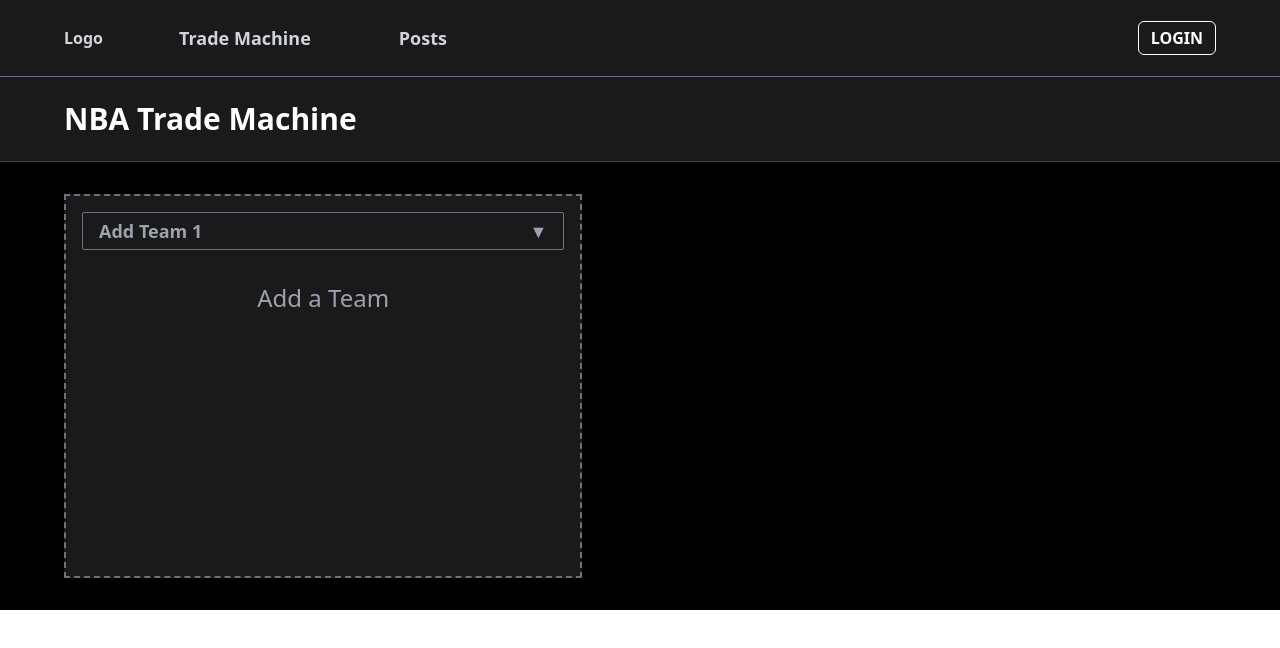
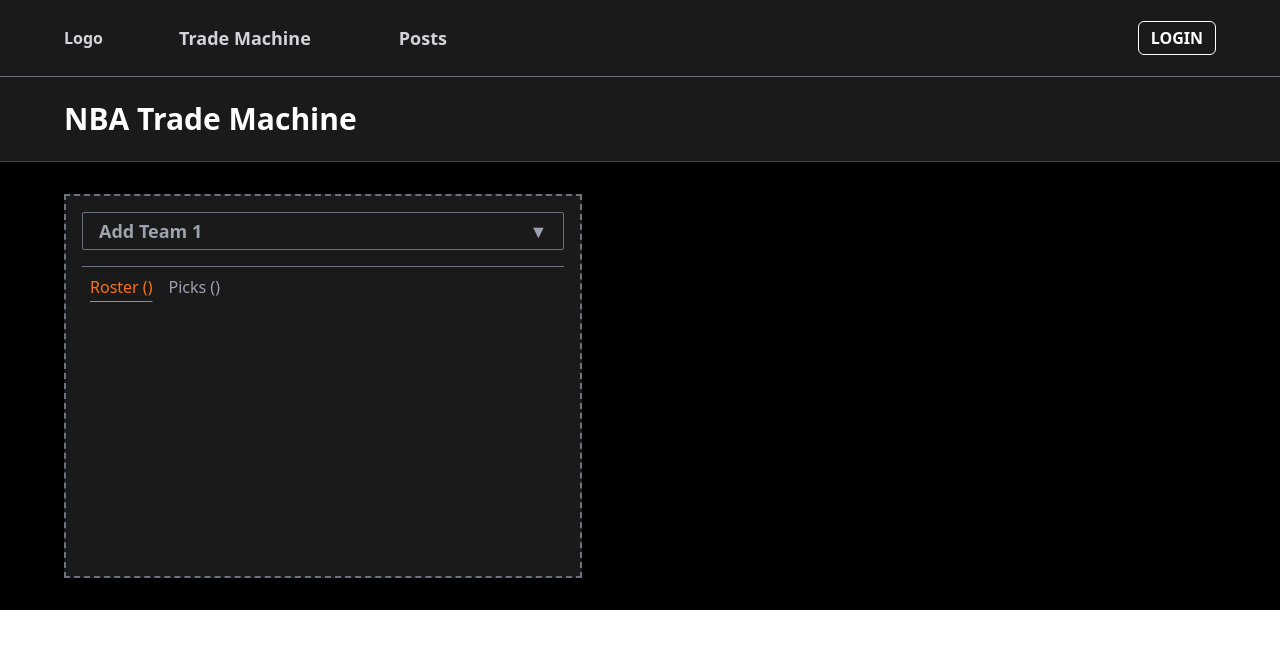
Before and after one commit to Divo123-tech/NBATradeMachine, a React (Vite) app in the folder client/: page / in a window 1280 px wide. Shown: the top 648 px of the page. Built offline with nearby package versions, Linux system fonts and the light colour scheme.

Commit message:
changed csv data for consistency in  Brooklyn nets abbreviations

```diff
--- a/client/src/components/DraftPickTrade/DraftPickTrade.tsx
+++ b/client/src/components/DraftPickTrade/DraftPickTrade.tsx
@@ -11,7 +11,7 @@
   return (
     <div
       key={i}
-      className="text-white flex items-center justify-between border-b border-gray-500 hover:bg-opacity-20 hover:cursor-pointer hover:bg-gray-500"
+      className="text-white flex items-center justify-between border-t border-gray-500 hover:bg-opacity-20 hover:cursor-pointer hover:bg-gray-500"
     >
       <div className="max-w-[80%] flex-grow">
         <p className="text-md">
@@ -30,7 +30,7 @@
         <div className="border-r h-full px-1 py-2">
           <img src={teams[draftPick.team].logo} className="w-10 h-10" />
         </div>
-        <div className="pl-2 flex items-center justify-center">
+        <div className="px-2 flex items-center justify-center">
           <IoMdInformationCircleOutline size={24} />
         </div>
       </div>
--- a/client/src/components/PlayerTrade/PlayerTrade.tsx
+++ b/client/src/components/PlayerTrade/PlayerTrade.tsx
@@ -7,7 +7,7 @@
 
 const PlayerTrade = ({ player }: Props) => {
   return (
-    <div className="hover:bg-opacity-20 hover:cursor-pointer hover:bg-gray-500">
+    <div className="hover:bg-opacity-20 hover:cursor-pointer hover:bg-gray-500 border-t border-gray-500">
       <div
         key={player.name}
         className="text-white flex justify-between border-b border-dashed border-gray-500 px-2"
@@ -35,7 +35,7 @@
           </div>
         </div>
       </div>
-      <div className="flex justify-around text-sm text-white py-1 border-b border-gray-500">
+      <div className="flex justify-around text-sm text-white py-1 ">
         <p>
           {player.points} <span className="text-gray-400 text-xs">PTS</span>
         </p>
--- a/client/src/components/TeamSelected/TeamSelected.tsx
+++ b/client/src/components/TeamSelected/TeamSelected.tsx
@@ -19,8 +19,9 @@
   rosterSelected,
   draftPicksSelected,
 }: Props) => {
+  const [view, setView] = useState<string>("player");
   return (
-    <div className="min-w-1/4 w-1/2 max-w-[45%] border-dashed border-2 border-gray-500 px-4 py-4 min-h-96 bg-navbar">
+    <div className="min-w-1/4 w-1/2 max-w-[45%] border-dashed border-2 border-gray-500 px-4 py-4 min-h-96 bg-navbar flex flex-col gap-4">
       <TeamSelect
         teams={teams}
         className="w-full border border-gray-500 px-2 py-1 text-gray-400 font-semibold bg-navbar rounded-sm text-lg"
@@ -28,18 +29,40 @@
         setDraftPicks={setDraftPicksSelected}
         index={0}
       />
-      {rosterSelected && draftPicksSelected ? (
+      <div className="flex gap-4 text-gray-400  pt-2 hover:cursor-pointer px-2 text-md border-t border-gray-500">
+        <p
+          className={
+            view == "player"
+              ? "underline text-orange-500 underline-offset-8"
+              : ""
+          }
+          onClick={() => setView("player")}
+        >
+          Roster ({rosterSelected?.length})
+        </p>
+        <p
+          className={
+            view == "picks"
+              ? "underline text-orange-500 underline-offset-8"
+              : ""
+          }
+          onClick={() => setView("picks")}
+        >
+          Picks ({draftPicksSelected?.length})
+        </p>
+      </div>
+      {rosterSelected && view == "player" && (
         <div>
           {rosterSelected.map((player: Player) => {
             return <PlayerTrade player={player} />;
           })}
+        </div>
+      )}
+      {draftPicksSelected && view == "picks" && (
+        <div>
           {draftPicksSelected.map((draftPick: DraftPick, i: number) => {
             return <DraftPickTrade i={i} draftPick={draftPick} />;
           })}
-        </div>
-      ) : (
-        <div className="text-center py-8">
-          <p className="text-gray-400 text-2xl">Add a Team</p>
         </div>
       )}
     </div>
@@ -47,3 +70,6 @@
 };
 
 export default TeamSelected;
+// <div className="text-center py-8">
+//   <p className="text-gray-400 text-2xl">Add a Team</p>
+// </div>
```
